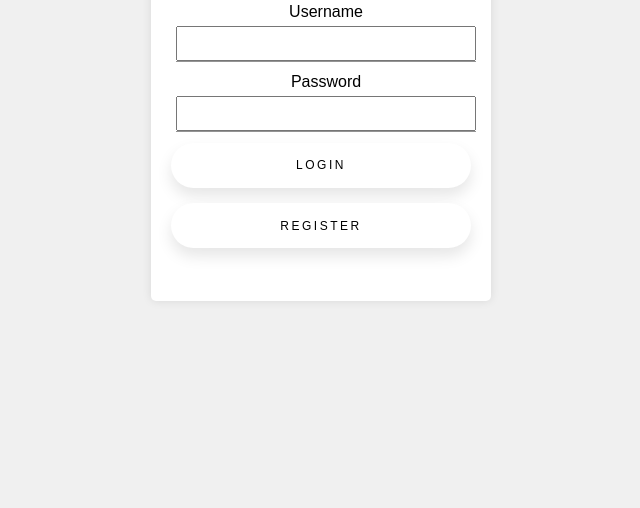
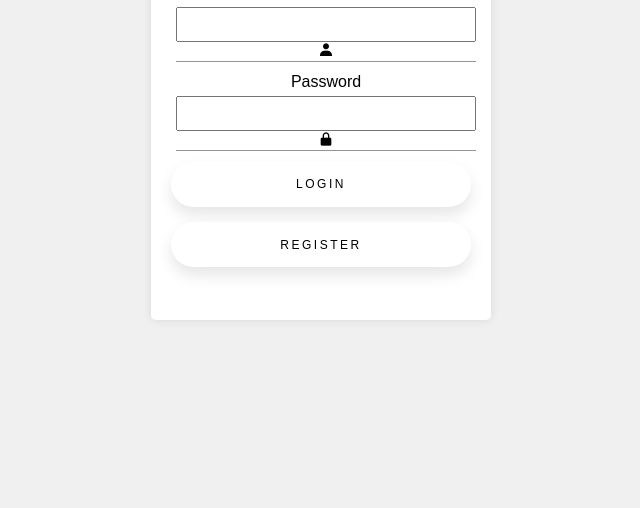
Before and after one commit to WillemVisagie7237/Practical-5_COS221_Group-18, a website: page myapp/views/login.html in a window 1280 px wide. Shown: the part 292-800 px from the top of the page, without its empty margins (319-959 px from the left). Drawn offline with nearby package versions, Linux system fonts and the light colour scheme.

Commit message:
Updated login.html

```diff
--- a/myapp/views/login.html
+++ b/myapp/views/login.html
@@ -6,6 +6,7 @@
   <meta name="viewport" content="width=device-width, initial-scale=1.0">
   <title>Login</title>
   <link rel="stylesheet" href="login.css">
+  <link href='https://unpkg.com/boxicons@2.1.4/css/boxicons.min.css' rel='stylesheet'>
   <style>
     a {
       text-decoration: none;
@@ -22,12 +23,14 @@
       <div class="textInputWrapper">
         <label for="username">Username</label>
         <input type="text" id="username" name="username" required>
+        <i class='bx bxs-user'></i>
       </div>
       <!-- <div class="form-group"> -->
 
       <div class="textInputWrapper">
         <label for="password">Password</label>
         <input type="password" id="password" name="password" required>
+        <i class='bx bxs-lock-alt' ></i>
       </div>
       <button type="submit" class="button">Login</button>
       <button class="button" id="registerButton">Register</button>
```
